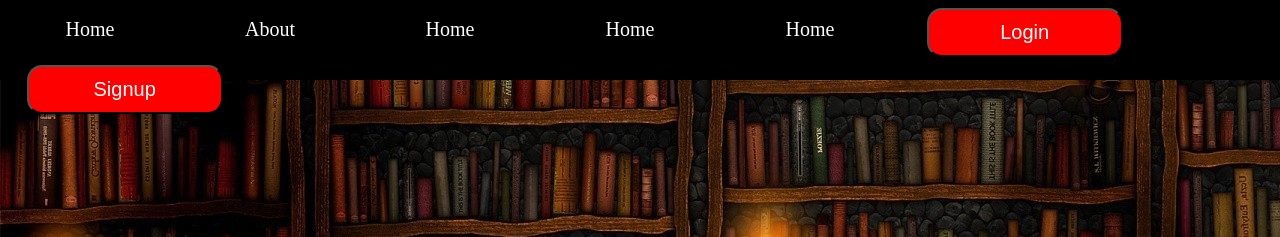
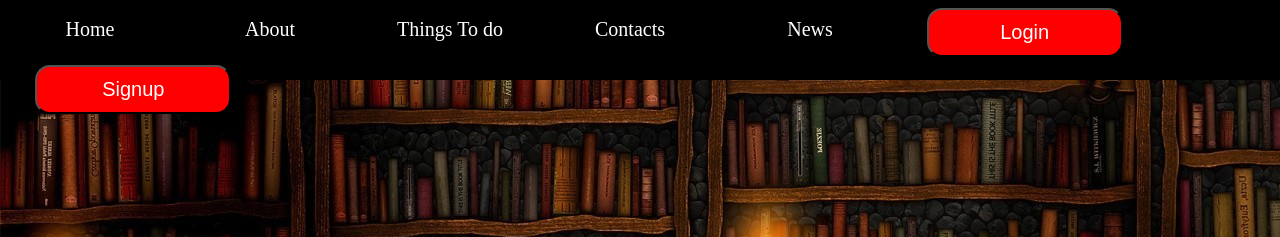
Before and after one commit to ArwaAhmed98/StaticWebPages, a plain HTML site: page TaskOne/navbar.html in a window 1280 px wide. Shown: the top 237 px of the page. Drawn offline with Linux system fonts and the light colour scheme.

Commit message:
img2Readme

```diff
--- a/TaskOne/Styles/navbar.css
+++ b/TaskOne/Styles/navbar.css
@@ -19,12 +19,19 @@ ul li a{
     text-decoration: none;
     color: white;
     width: 8em;
-    /* width: 1em; */
+    /* width: 6em; */
     display: block;
     font-size:  20px;
     text-align: center;
     padding: 10px;
+    /* margin-top: 10px; */
     /* padding:0.06em; */
+}
+#login{
+
+}
+#signup{
+    margin-left: 18%;
 }
 ul li a:hover{
     background-color: #f00;
--- a/TaskOne/navbar.html
+++ b/TaskOne/navbar.html
@@ -17,11 +17,11 @@
                 <li><a href="#">link2</a></li>
             </ul>
         </li>
-        <li><a href="#">Home</a></li>
-        <li><a href="#">Home</a></li>
-        <li><a href="#">Home</a></li>
-        <li><button><a href="Login.html">Login</a></button></li>
-        <li><button><a href="Signup.html">Signup</a></button></li>
+        <li><a href="#">Things To do </a></li>
+        <li><a href="#">Contacts</a></li>
+        <li><a href="#">News</a></li>
+        <li><button id="login"><a href="Login.html">Login</a></button></li>
+        <li><button id="signup"><a href="Signup.html">Signup</a></button></li>
 
     </ul>
 </div>
```
Also changed, not shown: images/LoginPageCapture.JPG (added), images/SignUpPage.JPG (added), images/TaskOne.JPG (added), 1 other file.
